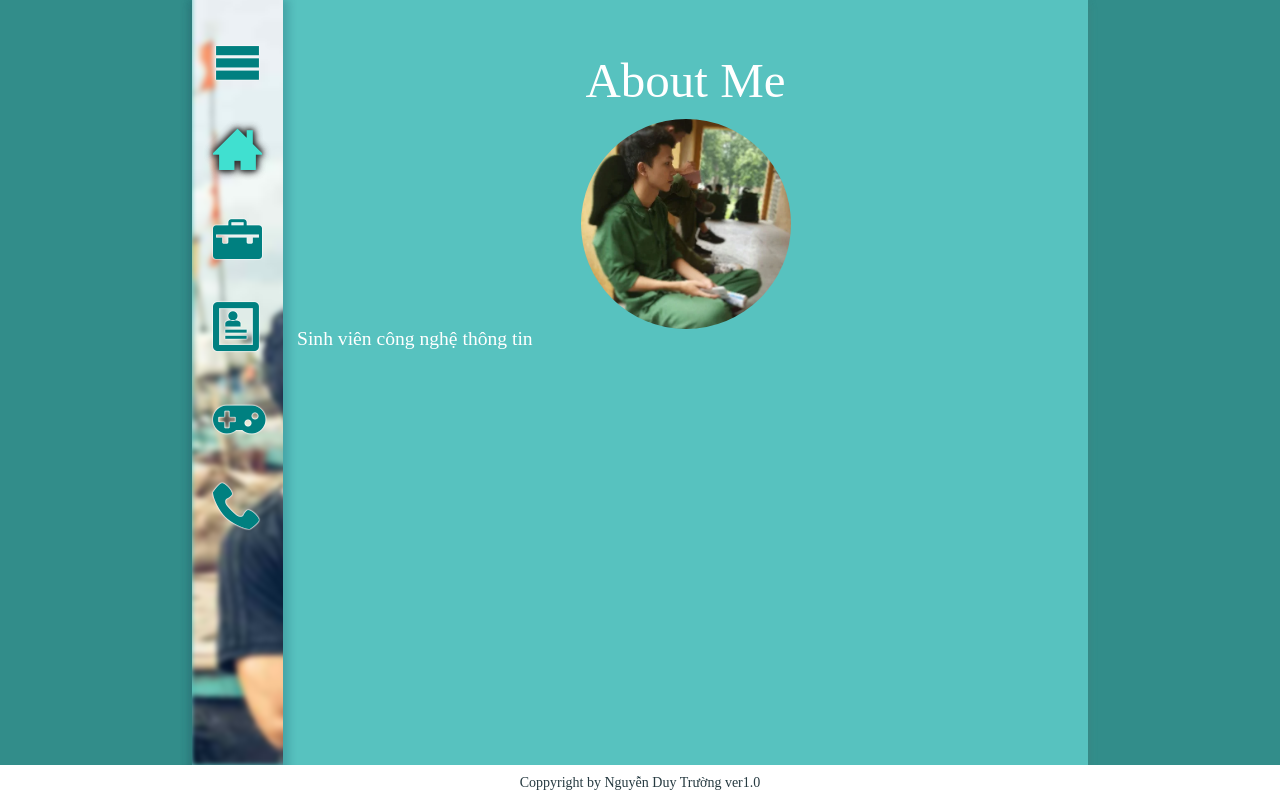
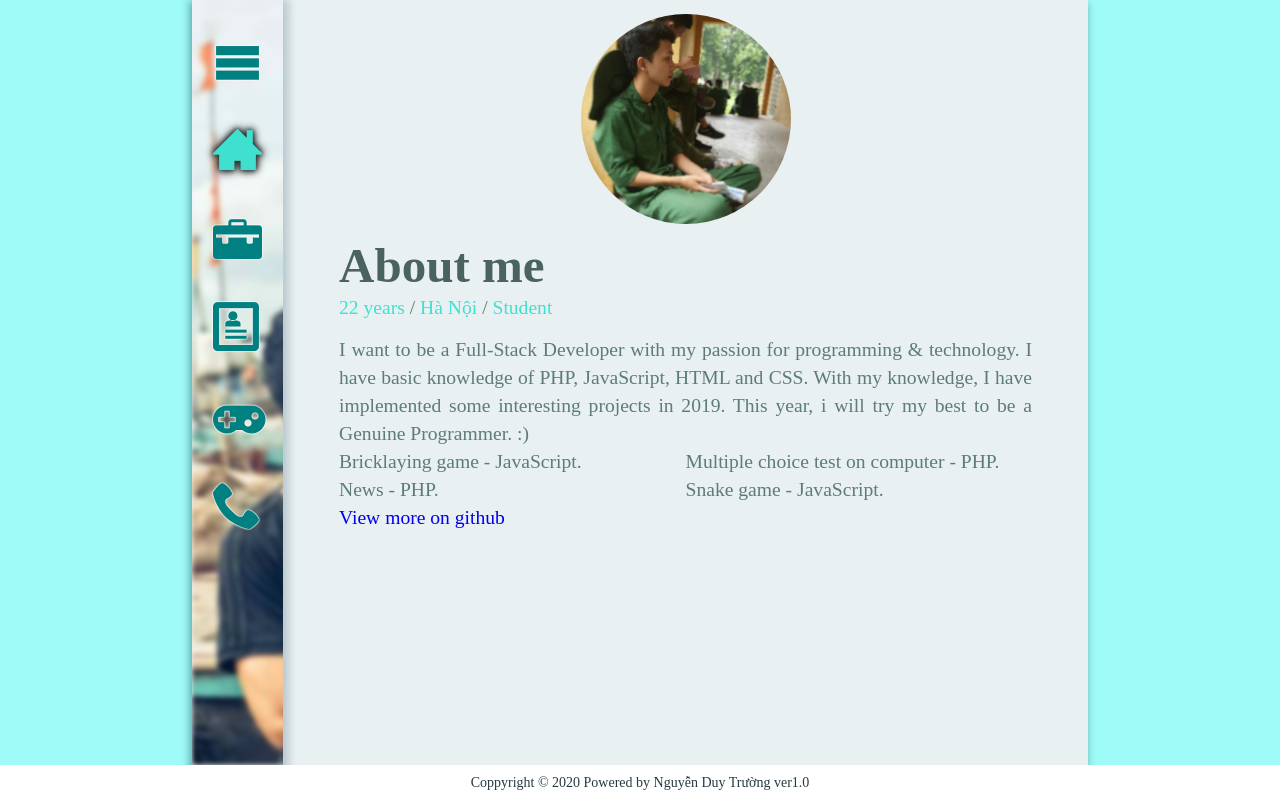
Before and after one commit to NguyenDuyTruong1998/NguyenDuyTruong1998.gethub.io, a plain HTML site: page index.html in a window 1280 px wide. Drawn offline with Linux system fonts and the light colour scheme; files whose address does not match are found by name.

Commit message:
Update AboutMe

```diff
--- a/CSS/girdview.css
+++ b/CSS/girdview.css
@@ -22,13 +22,20 @@
   .col-s-10 {width: 83.33%;}
   .col-s-11 {width: 91.66%;}
   .col-s-12 {width: 100%;}
-  html {font-size: 12px;}
+  html {
+    font-size: 12px;
+    min-height: 38rem;
+  }
   .wrapper {
     max-width: 85%;
   }
+  .content {
+    padding-left: 2rem;
+    padding-right: 2rem;
+  }
 }
 
-@media only screen and (min-width: 768px) {
+@media only screen and (min-width: 868px) {
   /* For desktop: */
   .col-1 {width: 8.33%;}
   .col-2 {width: 16.66%;}
@@ -42,9 +49,16 @@
   .col-10 {width: 83.33%;}
   .col-11 {width: 91.66%;}
   .col-12 {width: 100%;}
-  html {font-size: 14px;}
+  html {
+    font-size: 14px;
+    min-height: 40rem;
+  }
   .wrapper {
     max-width: 70%;
+  }
+  .content {
+    padding-left: 4rem;
+    padding-right: 4rem;
   }
 }
 
--- a/CSS/main.css
+++ b/CSS/main.css
@@ -1,10 +1,10 @@
 html,body {
     height: 100%;
-    min-height: 40rem;
+    min-height: 32rem;
 }
 
 body {
-    background-color: #328d8a;
+    background-color: #9ffbf8;
 }
 
 .wrapper {
@@ -15,12 +15,13 @@ body {
 
 .heading {
     font-size: 3.5rem;
-    font-weight: 400;
-    text-align: center;
+    font-weight: bold;
+    color: #4b635f;
 }
 
 .content {
-    padding: 1rem;
+    padding: 1rem 1.5rem;
+    text-align: justify;
 }
 
 .menu-item {
@@ -30,6 +31,10 @@ body {
     font-weight: bold;
 }
 
+.text-light {
+    color: turquoise;
+}
+
 #js-header,
 #js-aboutme,
 #js-mywork,
@@ -37,10 +42,9 @@ body {
 #js-game,
 #js-contact {
     display: none;
-    height: 100%;
-    color: white;
-    background-color: #57c2bf;
-    padding: 4rem 0;
+    min-height: 100%;
+    color: #5e7c77;
+    background-color: #e9f0f2;
     position: absolute;
     padding-left: 6.5rem;
     padding-bottom: 3.5rem;
@@ -65,6 +69,7 @@ body {
     user-select: none;
     white-space: nowrap;
     transition: all 0.3s ease;
+    -webkit-transition: all 0.3s ease;
     box-shadow: 1px 4px 8px 5px rgba(1, 50, 73, 0.2);
 }
 .bg-image {
@@ -139,7 +144,7 @@ body {
 
 #js-aboutme {
     display: initial;
-    /* background-color: #607d8b; */
+    line-height: 2rem;
 }
 .img-avt {
     border-radius: 50%;
@@ -149,7 +154,10 @@ body {
     margin-right: auto;
     overflow: hidden;
 }
-
+.about__details {
+    font-weight: 400;
+    margin: 1rem 0;
+}
 
 #js-resume {
     /* background-color: #3f51db; */
@@ -187,6 +195,7 @@ body {
 .icon-cross::before {
     font-size: 3rem;
     color: tomato;
+    margin-left: 0.2rem;
 }
 
 .xoay {
--- a/index.html
+++ b/index.html
@@ -20,7 +20,6 @@
                 <ul class="menu">
                     <li id="js-toggle-menu" title='show/hide' class="menu-item">
                         <i class="icon-menu" id='icon-menu'></i>
-                        <!-- <span class="menu-text"><i class="icon-cross"></i></span> -->
                     </li>
                     <li id="js-btn-about-me" class="menu-item active">
                         <i class="icon-home3"></i>
@@ -60,12 +59,37 @@
             </ul>
         </div>
         <div class="col-s-12" id="js-aboutme">
-            <p class="heading">About Me</p>
             <div class="content">
                 <a href="./images/avt-aboutme2.webp" target="_blank" class="img-avt" rel="noopener noreferrer">
                     <img src="./images/avt-aboutme2.webp" alt="avt" width="100%" height="100%">
                 </a>
-                <p>Sinh viên công nghệ thông tin</p>
+                <br>
+                <p class="heading">About me</p>
+                <p class="about__details">
+                    <span class="text-light">22 years</span> / <span class="text-light">Hà Nội</span> / <span class="text-light">Student</span>
+                </p>
+                <p>
+                    I want to be a Full-Stack Developer with my passion for programming & technology.
+                    I have basic knowledge of PHP, JavaScript, HTML and CSS.
+                    With my knowledge, I have implemented some interesting projects in 2019.
+                    This year, i will try my best to be a Genuine Programmer. :)
+                </p>
+                <div class="aboutme__projects row">
+                    <div class="col-s-6">
+                        <div class="projects-item">Bricklaying game - JavaScript.</div>
+                    </div>
+                    <div class="col-s-6">
+                        <div class="projects-item">Multiple choice test on computer - PHP.</div>
+                    </div>
+                    <div class="col-s-6">
+                        <div class="projects-item">News - PHP.</div>
+                    </div>
+                    <div class="col-s-6">
+                        <div class="projects-item">Snake game - JavaScript.</div>
+                    </div>
+                </div>
+                <a href="https://github.com/NguyenDuyTruong1998">View more on github</a>
+
             </div>
 
         </div>
@@ -92,7 +116,7 @@
     </section>
     <footer class="footer">
         <!-- <a href="http://fb.com/truongezgg" class="footer__link" target="_blank" title="Trang facebook cá nhân">http://fb.com/truongezgg</a> -->
-        <p>Coppyright by Nguyễn Duy Trường ver1.0</p>
+        <p>Coppyright © 2020 Powered by Nguyễn Duy Trường ver1.0</p>
     </footer>
     <script src="JS/main.js"></script>
 </body >
```
Also changed, not shown: images/bricklaying.webp (added).
